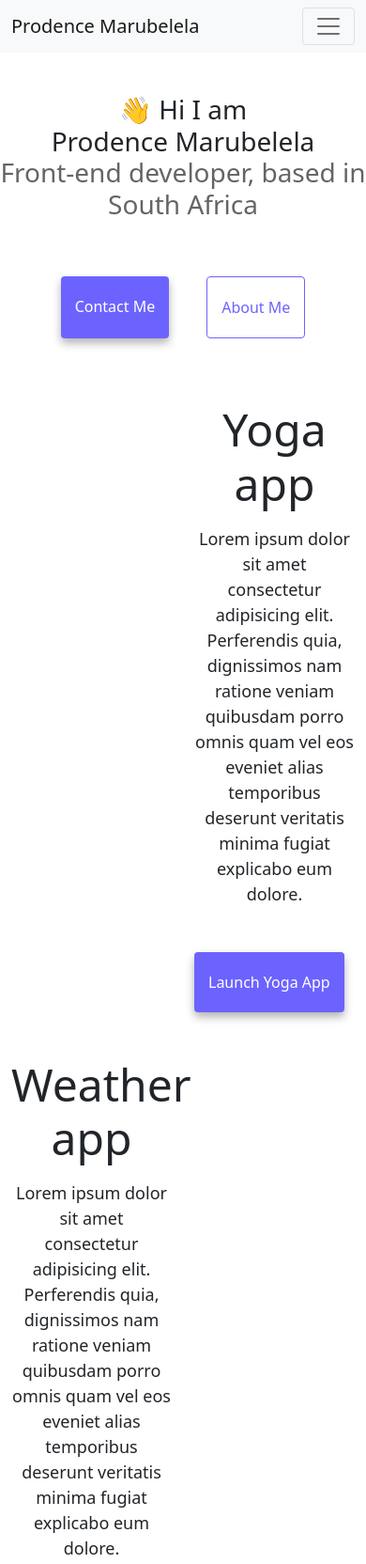
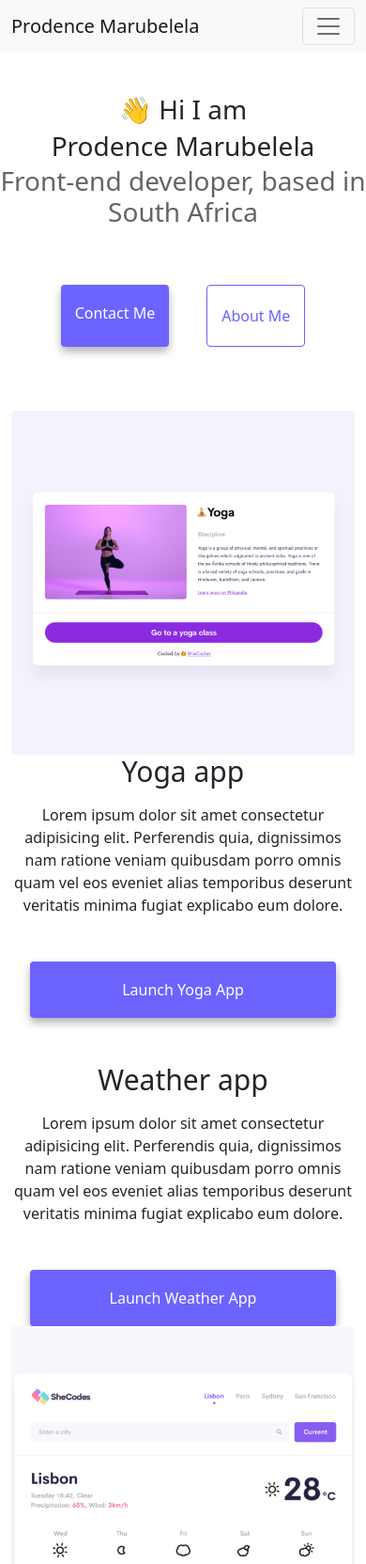
Before and after one commit to ProdenceM/ResponsiveWeb, a plain HTML site: page index.html in a window 390 px wide. Shown: the top 1664 px of the page at 94% size. Drawn offline with nearby package versions, Linux system fonts and the light colour scheme.

Commit message:
fixed and aligned images in/with bootstrap

```diff
--- a/index.html
+++ b/index.html
@@ -63,14 +63,14 @@
     </div>
     <div class="container">
       <div class="row">
-        <div class="col-6">
+        <div class="col-sm-6">
           <img
             src="images/yoga.png"
             alt="a woman doing yoga"
             class="img-fluid rounded"
           />
         </div>
-        <div class="col-6">
+        <div class="col-sm-6">
           <h2 class="mb-3">Yoga app</h2>
           <p>
             Lorem ipsum dolor sit amet consectetur adipisicing elit. Perferendis
@@ -79,12 +79,12 @@
             explicabo eum dolore.
           </p>
           <div class="mt-5">
-            <a href="#" class="primary-link">Launch Yoga App</a>
+            <a href="#" class="primary-link project-link">Launch Yoga App</a>
           </div>
         </div>
       </div>
       <div class="row mt-5">
-        <div class="col-6">
+        <div class="col-sm-6">
           <h2 class="mb-3">Weather app</h2>
           <p>
             Lorem ipsum dolor sit amet consectetur adipisicing elit. Perferendis
@@ -93,10 +93,10 @@
             explicabo eum dolore.
           </p>
           <div class="mt-5">
-            <a href="#" class="primary-link">Launch Weather App</a>
+            <a href="#" class="primary-link project-link">Launch Weather App</a>
           </div>
         </div>
-        <div class="col-6">
+        <div class="col-sm-6">
           <img
             src="images/weather.png"
             alt="a weather application"
@@ -112,7 +112,7 @@
             class="img-fluid rounded"
           />
         </div>
-        <div class="col-6">
+        <div class="col-sm-6">
           <h2 class="mb-3">Yogurt app</h2>
           <p>
             Lorem ipsum dolor sit amet consectetur adipisicing elit. Perferendis
@@ -121,7 +121,7 @@
             explicabo eum dolore.
           </p>
           <div class="mt-5">
-            <a href="#" class="primary-link">Launch Weather App</a>
+            <a href="#" class="primary-link project-link">Launch Weather App</a>
           </div>
         </div>
       </div>
--- a/style.css
+++ b/style.css
@@ -2,47 +2,6 @@
   --primary-color: #6c63ff;
   --secondary-color: #f5f2fe;
   --box-shadow: 0 5px 10px rgba(0, 0, 0, 0.3);
-}
-
-@media (max-width: 600px) {
-  h1 {
-    font-size: 40px;
-    text-align: center;
-  }
-  h2 {
-    font-size: 30px;
-    text-align: center;
-  }
-  h3 {
-    font-size: 20px;
-    text-align: center;
-  }
-  p {
-    font-size: 16px;
-    text-align: center;
-    margin: 0 auto;
-  }
-
-  img {
-    display: none;
-  }
-  .text-center {
-    text-align: center;
-    font-size: 28px;
-  }
-  .about-paragraphs {
-    margin: 0px;
-  }
-  .about-paragraphs p {
-    margin: 0px;
-  }
-  .email-link {
-    font-size: 18px;
-  }
-  .primary-link {
-    padding: 18px 15px;
-    display: inline-flex;
-  }
 }
 
 body {
@@ -93,6 +52,10 @@ p {
   color: white;
 }
 
+.primary-link:hover {
+  color: white;
+}
+
 .secondary-link {
   border-radius: 4px;
   padding: 20px 15px;
@@ -127,3 +90,47 @@ p {
 .email-link:hover {
   text-decoration: underline;
 }
+
+@media (max-width: 576px) {
+  h1 {
+    font-size: 40px;
+    text-align: center;
+    line-height: 1.5;
+  }
+  h2 {
+    font-size: 30px;
+    text-align: center;
+  }
+  h3 {
+    font-size: 20px;
+    text-align: center;
+  }
+  p {
+    font-size: 16px;
+    text-align: center;
+    margin: 0 auto;
+  }
+
+  .text-center {
+    text-align: center;
+    font-size: 28px;
+  }
+  .about-paragraphs {
+    margin: 0px;
+  }
+  .about-paragraphs p {
+    margin: 0px;
+  }
+  .email-link {
+    font-size: 18px;
+  }
+  .primary-link {
+    padding: 18px 15px;
+    display: inline-flex;
+  }
+  .project-link {
+    display: block;
+    text-align: center;
+    margin: 0 20px;
+  }
+}
```
Also changed, not shown: about.html (+12 -3 lines).
